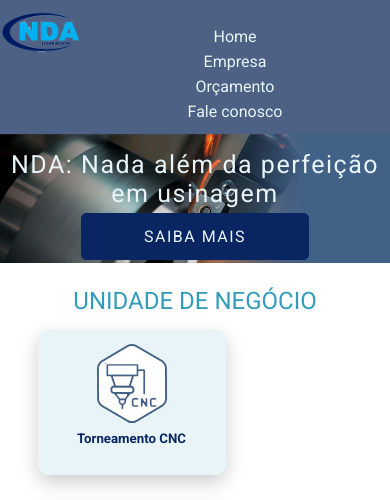
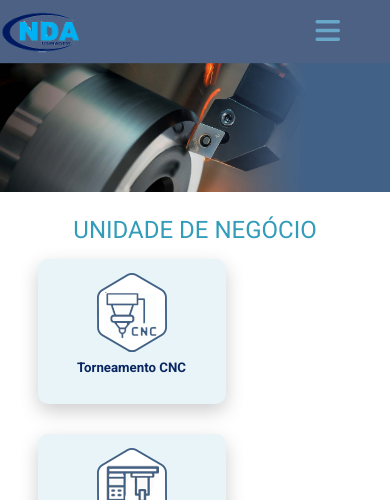
Before and after one commit to fernandoaurelio/ndausinagem, a PHP site: page / in a window 390 px wide. Shown: the top 500 px of the page. Run offline with PHP 8.4, Linux system fonts and the light colour scheme.

Commit message:
Melhoria responsivo

```diff
--- a/css/styles.css
+++ b/css/styles.css
@@ -73,6 +73,21 @@ header .header-links ul>li a:hover{
 header .header-links ul>li a:active{
   color: var(--cerulean);
 }
+.header-links .toggle-menu{
+  float: right;
+  display: none;
+}
+.header-links .toggle-menu i.fas.fa-times{
+  display: none;
+  bottom: 34px;
+}
+.header-links .toggle-menu i.fas.fa-times,
+.header-links .toggle-menu i.fas.fa-bars{
+  position: relative;
+  margin: 7px 50px;
+  font-size: 28px;
+  color: var(--fountain-blue);
+}
 section.banner-home{
   font-family: "Roboto", sans-serif;
   font-weight: 700;
@@ -91,7 +106,7 @@ section.banner-home .texto-banner{
   align-items: center;
   right: 0;
   /* bottom: 435px; */
-  top: 205px;
+  top: 20%;
   margin-right: 100px;
 }
 section.banner-home .texto-banner .texto-interno{
@@ -247,7 +262,7 @@ section.certificado{
   background-color: var(--black-squeeze);
 }
 section.certificado .certificado-container ul{
-    padding-left: 15%;
+  padding-left: 15%;
 }
 section.certificado .certificado-container{
   max-width: 960px;
@@ -348,18 +363,24 @@ footer {
     max-width: 100%;
     padding: 0 20px;
   }
+  .section.negocio .negocio-container{
+    display: flex;
+
+  }
 }
 
 @media (max-width: 960px) {
   header .header-links ul>li {
-    width: auto;
+    width: 100%;
     margin: 0 10px;
+    text-align: center;
   }
 
   section.banner-home .texto-banner {
+    display: none;
+    top: 30%;
+  }
 
-    top: 150px;
-  }
   section.banner-home .texto-banner .texto-interno strong{
     font-size: 30px;
   }
@@ -385,8 +406,8 @@ footer {
   .estrutura-texto p {
     margin-bottom: 30px;
   }
-.footer-container{
-  font-size: 12px;
+  .footer-container{
+    font-size: 12px;
     display: flex;
     align-items: center;
     max-width: 960px;
@@ -394,7 +415,7 @@ footer {
     align-content: space-around;
     flex-direction: column;
     justify-content: center;
-}
+  }
   .footer-section {
     flex: 1 1 100%;
     text-align: center;
@@ -418,6 +439,10 @@ footer {
   header .header-links ul {
     flex-direction: column;
     align-items: center;
+    display: none;
+  }
+  .header-links .toggle-menu{
+    display: block;
   }
 
   section.banner-home .texto-banner {
--- a/index.php
+++ b/index.php
@@ -7,6 +7,7 @@
 	<title>NDA Usinagem</title>
 	<link rel="preconnect" href="https://fonts.googleapis.com">
 	<link rel="preconnect" href="https://fonts.gstatic.com" crossorigin>
+	<link rel="stylesheet" href="https://cdnjs.cloudflare.com/ajax/libs/font-awesome/6.0.0/css/all.min.css" />
 	<link href="https://fonts.googleapis.com/css2?family=Roboto:ital,wght@0,100;0,300;0,400;0,500;0,700;0,900;1,100;1,300;1,400;1,500;1,700;1,900&display=swap" rel="stylesheet">
 </head>
 <body>
@@ -22,6 +23,10 @@
 					<li><a href="#">Orçamento</a></li>
 					<li><a href="#">Fale conosco</a></li>
 				</ul>
+				<div class="toggle-menu">
+					<i class="fas fa-bars"></i>
+					<i class="fas fa-times"></i>
+				</div>
 			</div>
 		</div>
 	</header>
--- a/js/acoes.js
+++ b/js/acoes.js
@@ -1,4 +1,13 @@
 $(document).ready(function(){
+	$(".toggle-menu").on("click", function(){
+		$("ul").css({"display": "block"});
+		$("i.fas.fa-bars").css({"display": "none"});
+		$("i.fas.fa-times").css({"display": "block"});
 
-
+	});
+	$("i.fas.fa-times").on("click", function(){
+		$("ul").css({"display": "none"});
+		$("i.fas.fa-times").css({"display":"none"});
+		$("i.fas.fa-bars").css({"display":"block"});
+	});
 });
```
